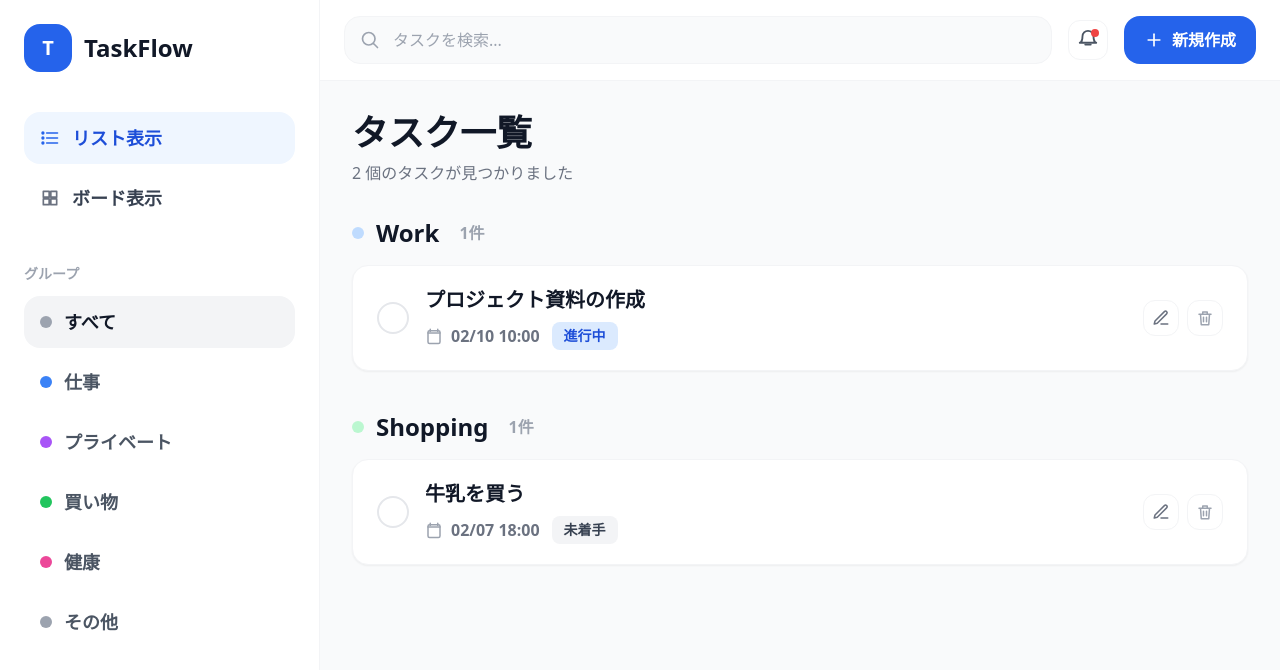
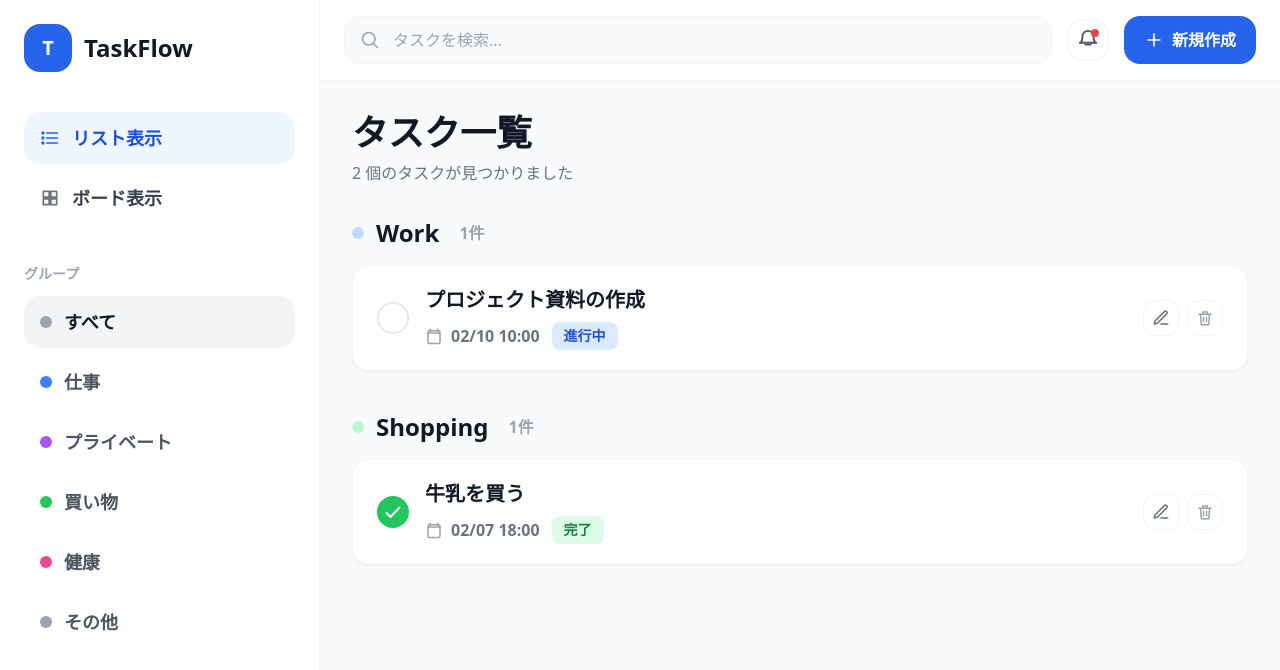
Before and after one commit to yakinikuk/my-app, a React (Vite) app: page /tasks in a window 1280 px wide. Shown: the top 670 px of the page. Built offline with nearby package versions, Linux system fonts and the light colour scheme.

Commit message:
チェックボックスにチェックがつくように修正

```diff
--- a/src/features/toDo/ui/TaskListItem.tsx
+++ b/src/features/toDo/ui/TaskListItem.tsx
@@ -22,9 +22,22 @@ const statusPillClassName = (status: TaskStatus) => {
 };
 
 export const ToDoTaskListItem = ({ task }: { task: TaskListItemTask }) => {
+  const isCompleted = task.status === '完了';
+
   return (
     <div className="bg-white rounded-2xl border border-gray-100 shadow-sm px-6 py-5 flex items-center gap-4">
-      <div className="w-8 h-8 rounded-full border-2 border-gray-200 bg-white" aria-hidden="true" />
+      <div
+        className={`w-8 h-8 rounded-full border-2 flex items-center justify-center ${
+          isCompleted ? 'border-green-500 bg-green-500' : 'border-gray-200 bg-white'
+        }`}
+        aria-hidden="true"
+      >
+        {isCompleted && (
+          <svg viewBox="0 0 16 12" className="w-4 h-3 text-white" fill="none" aria-hidden="true">
+            <path d="M1 6.5L5.5 11L15 1" stroke="currentColor" strokeWidth="2" />
+          </svg>
+        )}
+      </div>
 
       <div className="flex-1">
         <div className="text-xl font-semibold text-gray-900">{task.title}</div>
--- a/src/features/toDo/ui/TaskListView.tsx
+++ b/src/features/toDo/ui/TaskListView.tsx
@@ -37,7 +37,7 @@ export const ToDoTaskListView = () => {
           id: 't2',
           title: '牛乳を買う',
           dueLabel: '02/07 18:00',
-          status: '未着手',
+          status: '完了',
         },
       ],
     },
```
